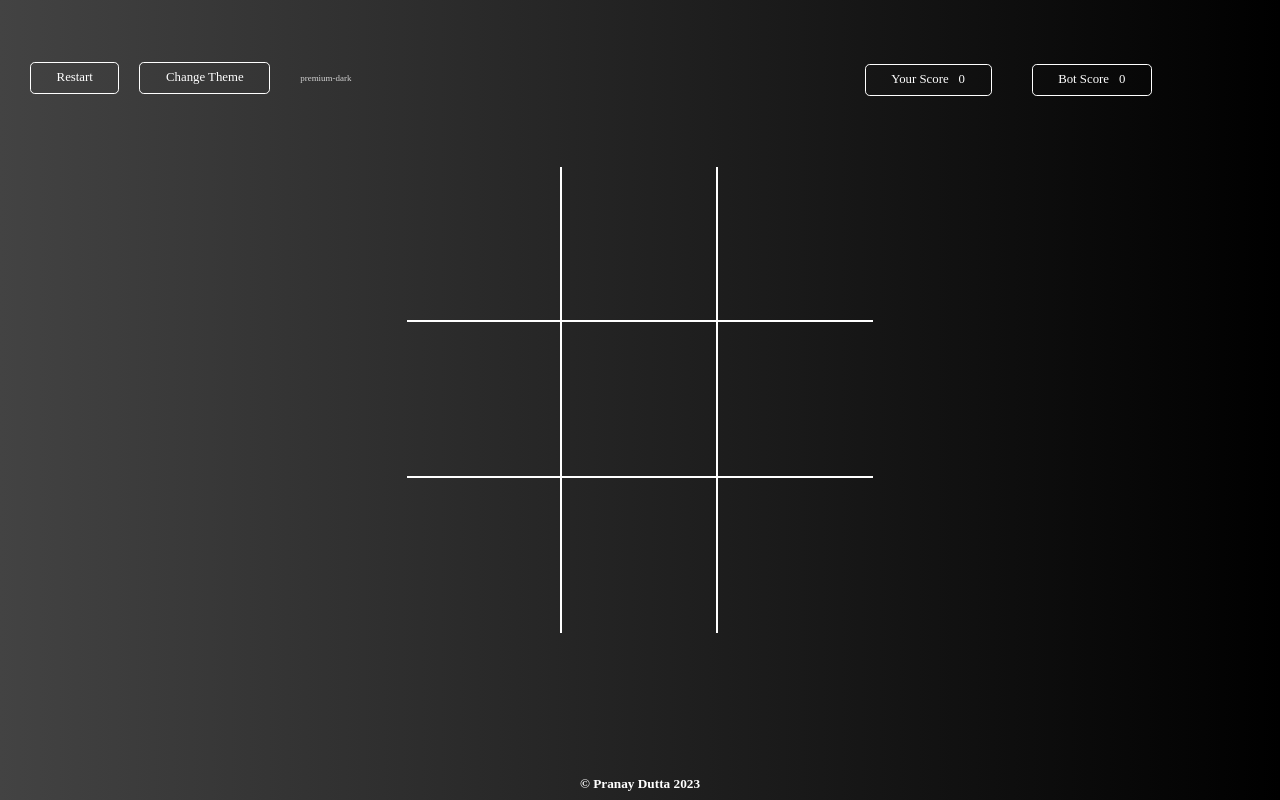
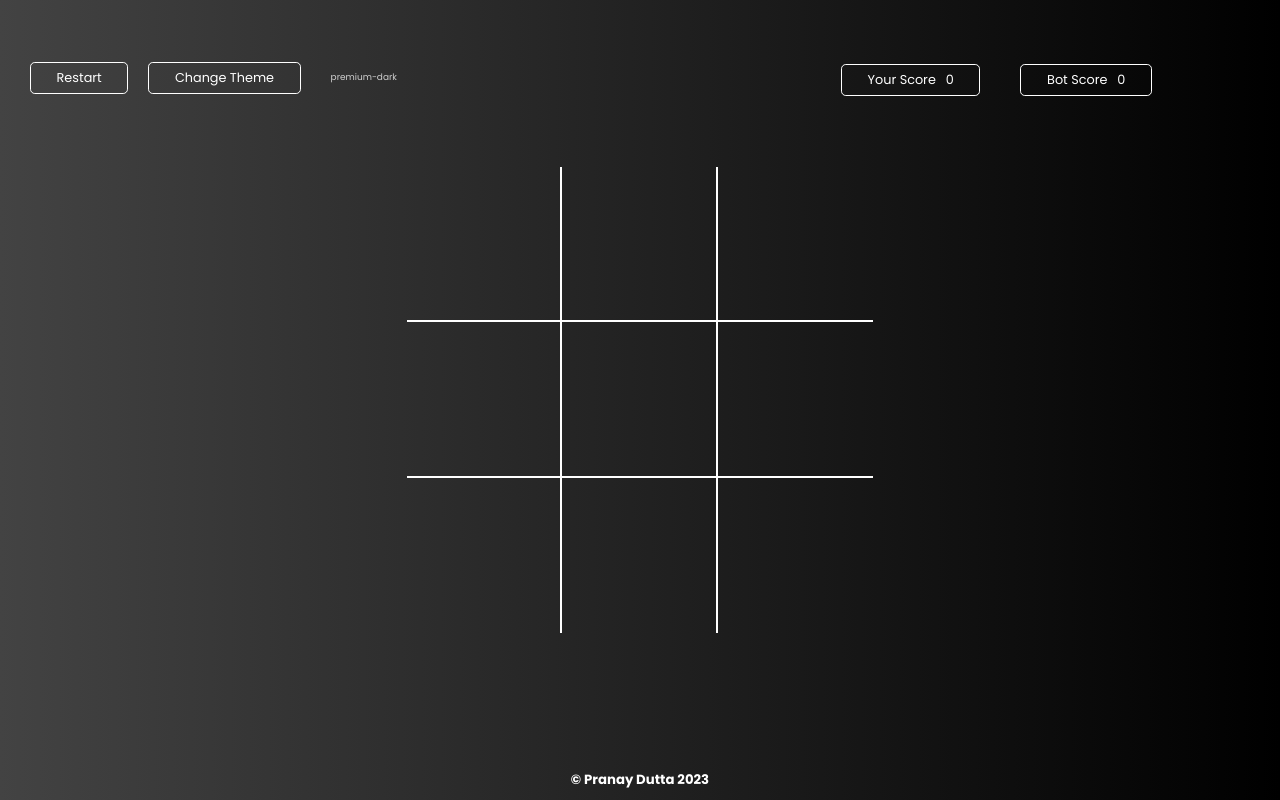
Before and after one commit to Rick-ftw/TicTacToe, a React (Vite) app: page / in a window 1280 px wide. Built offline with nearby package versions, Linux system fonts and the light colour scheme.

Commit message:
fixed font face bug and fix vulnerability with package

```diff
--- a/src/index.css
+++ b/src/index.css
@@ -1,3 +1,4 @@
+@import url('https://fonts.googleapis.com/css2?family=Poppins:ital,wght@0,100;0,200;0,300;0,400;0,500;0,600;0,700;0,800;0,900;1,100;1,200;1,300;1,400;1,500;1,600;1,700;1,800;1,900&display=swap');
 * {
   margin: 0;
   padding: 0;
```
Also changed, not shown: 1 other file (tests, documents, lock files or other folders).
